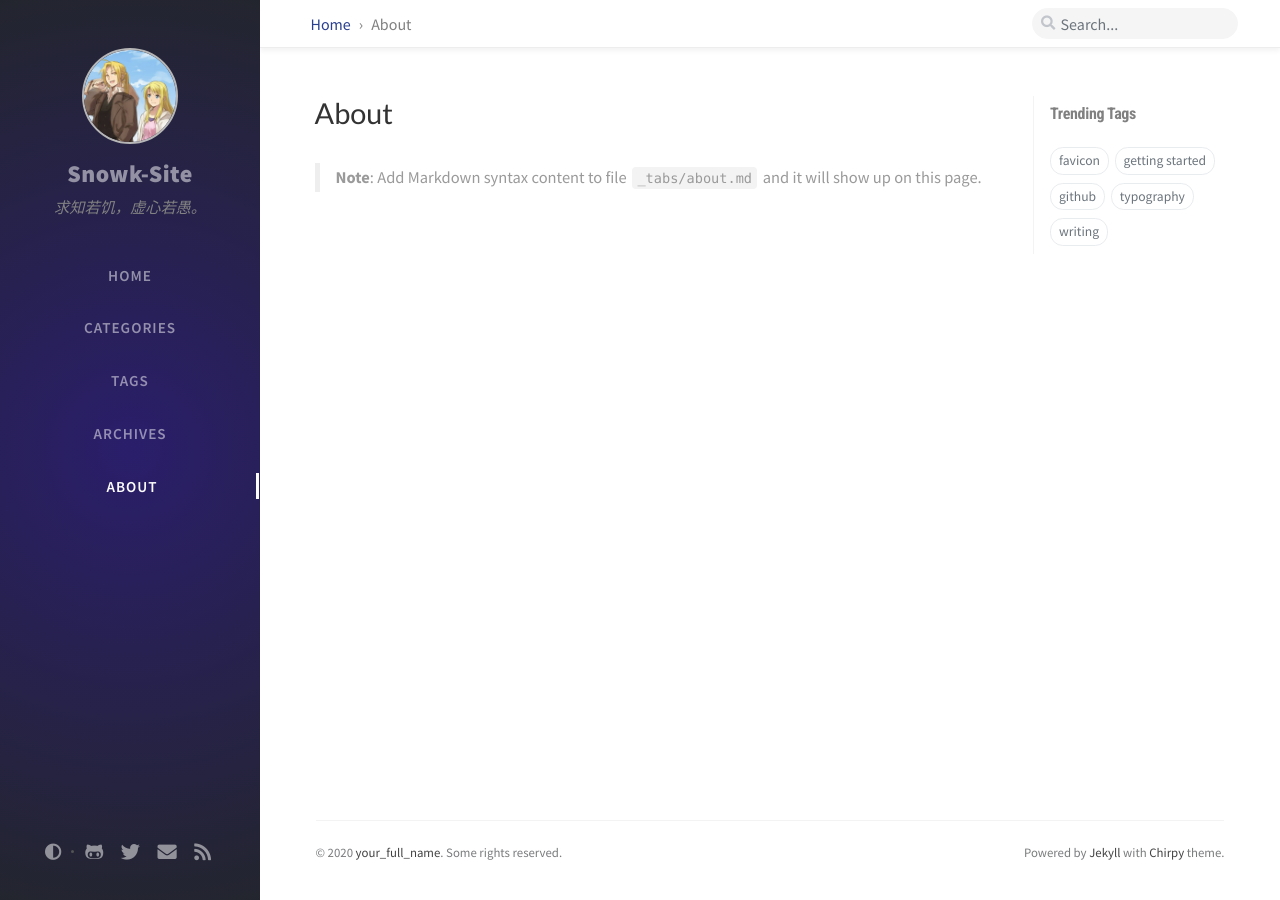
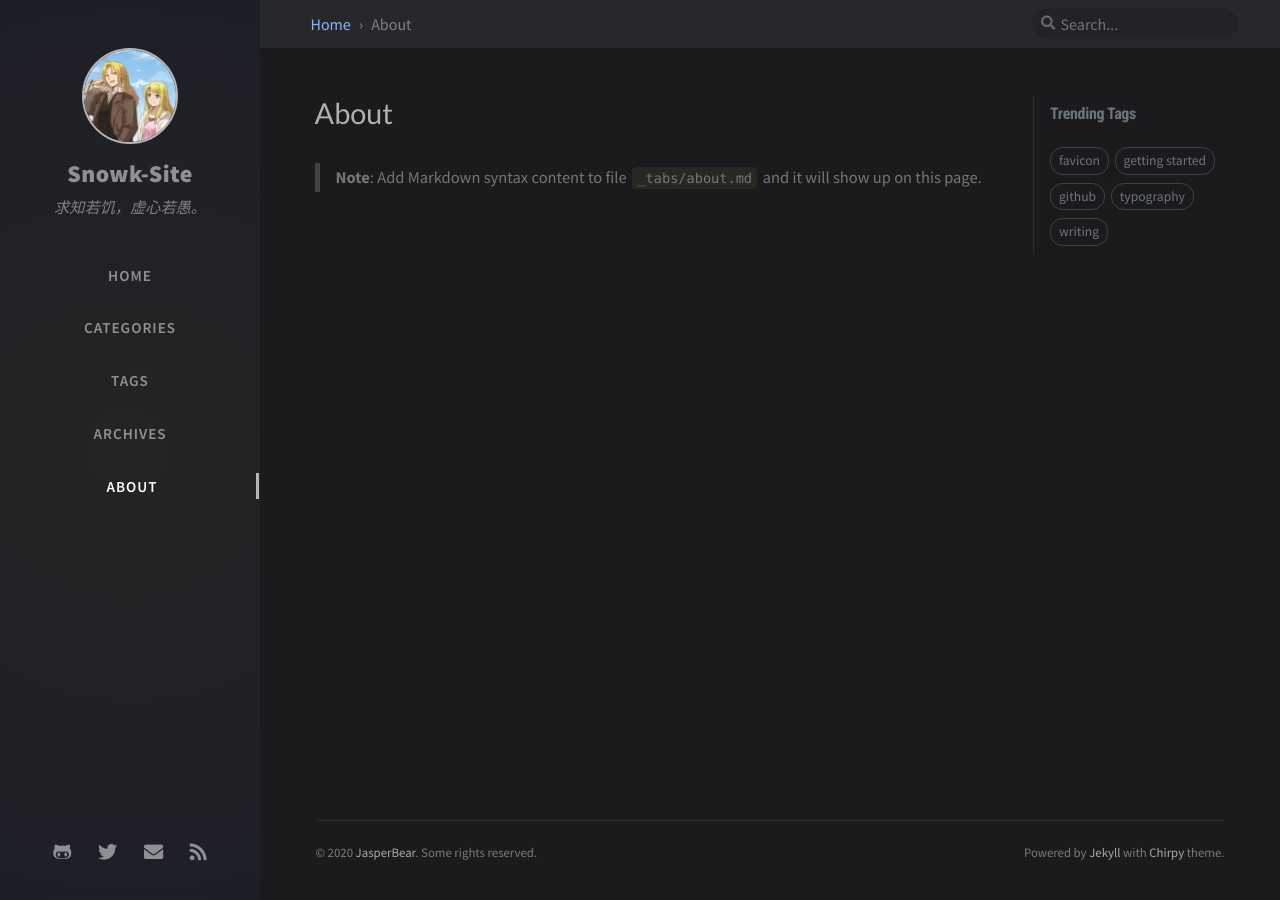
Before and after one commit to i493052739/i493052739.github.io, a Jekyll site: the page built from _tabs/about.md, in a window 1280 px wide. Built offline with Jekyll 4.4.1, drawn with Linux system fonts in a browser that asks for light colours; nearby versions of some CDN libraries; comment, search, counter and statistics services are not loaded.

Commit message:
change theme, some names

```diff
--- a/_config.yml
+++ b/_config.yml
@@ -30,15 +30,16 @@ twitter:
   username: twitter_username            # change to your twitter username
 
 social:
-  name: your_full_name                  # it will shows as the copyright owner in Footer
-  email: example@doamin.com             # change to your email address
+  name: JasperBear                  # it will shows as the copyright owner in Footer
+  email: jasper.fang@qq.com             # change to your email address
   links:
     # The first element serves as the copyright owner's link
-    - https://twitter.com/username      # change to your twitter homepage
+    # - https://twitter.com/username      # change to your twitter homepage
     - https://github.com/i493052739       # change to your github homepage
     # Uncomment below to add more social links
     # - https://www.facebook.com/username
-    # - https://www.linkedin.com/in/username
+    - https://stackoverflow.com/users/14596745/siyu-fang
+    - https://www.linkedin.com/in/siyu-fang-00297a139/
 
 google_site_verification: google_meta_tag_verification # change to your verification string
 # --------------------------
@@ -79,7 +80,7 @@ disqus:
 #
 #     dark   - Use the dark color scheme
 #
-theme_mode:   # <light|dark>
+theme_mode: dark   # <light|dark>
 
 # boolean type, the global switch for ToC in posts.
 toc: true
```
